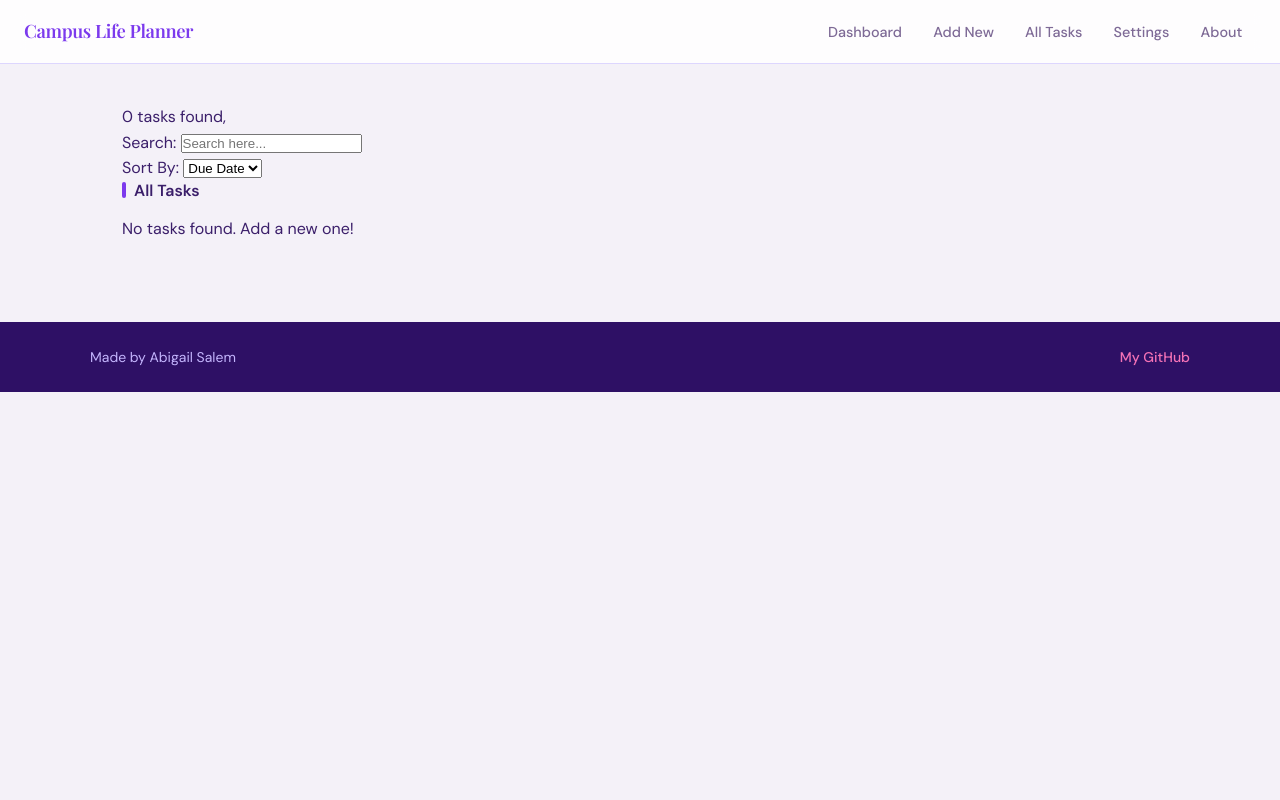
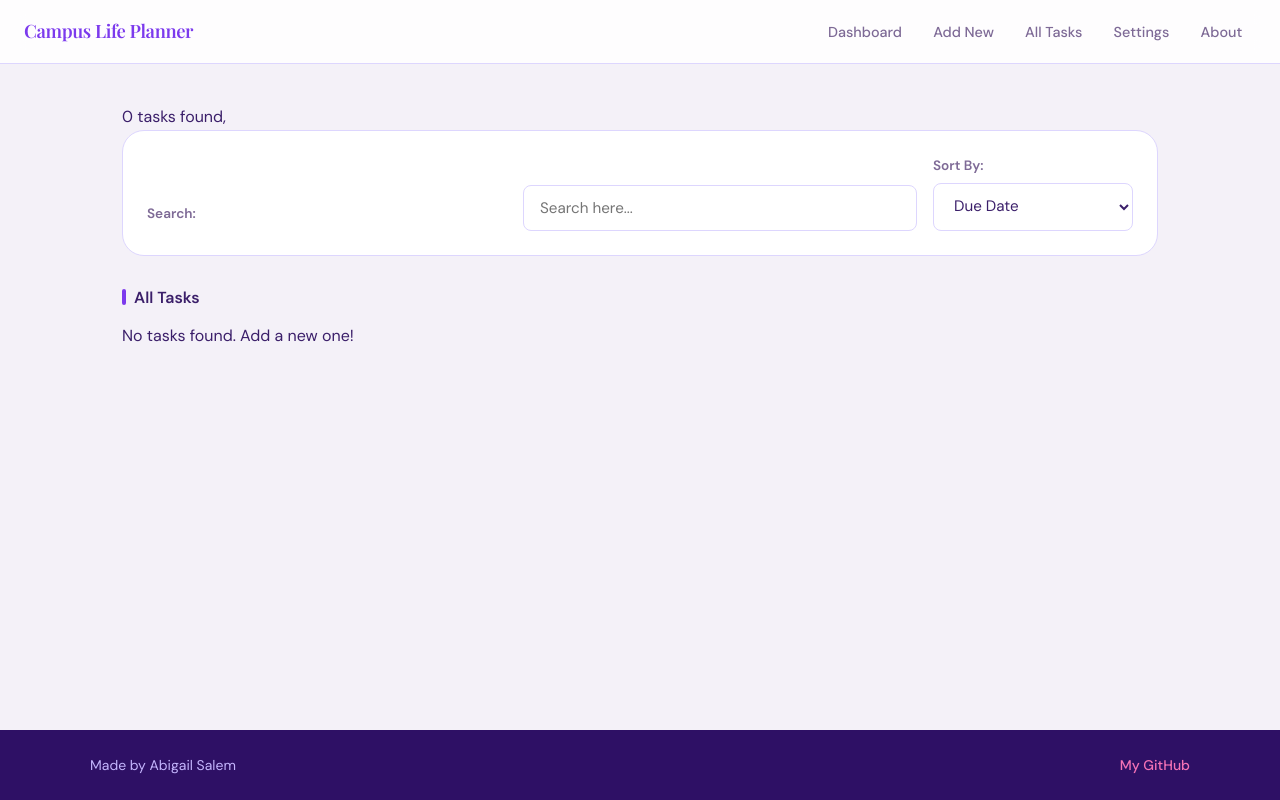
Before and after one commit to Abigail-Salem-Tendo/campus_life_planner_summative, a Flask app: template frontend/templates/tasks.html in a window 1280 px wide. Run offline with Flask 3, Linux system fonts and the light colour scheme; the template is opened without the code that fills it, so the values that code supplies are empty.

Commit message:
update the css

```diff
--- /dev/null
+++ b/frontend/static/css/tasks.css
@@ -0,0 +1,72 @@
+/* ── Tasks Page ── */
+.controls {
+  display: flex;
+  flex-direction: column;
+  gap: 1rem;
+  margin-bottom: 2rem;
+  padding: 1.5rem;
+  background: var(--clr-surface);
+  border: 1px solid var(--clr-border);
+  border-radius: var(--radius-lg);
+}
+
+.controls label {
+  font-size: 0.85rem;
+  font-weight: 600;
+  color: var(--clr-muted);
+  margin-bottom: 0.4rem;
+}
+
+.searchTasks {
+  padding: 0.75rem 1rem;
+  border: 1.5px solid var(--clr-border);
+  border-radius: var(--radius-sm);
+  font-size: 0.95rem;
+  font-family: var(--font-body);
+  color: var(--clr-text);
+  background: var(--clr-surface);
+  transition: border-color var(--transition);
+  outline: none;
+}
+
+.searchTasks:focus {
+  border-color: var(--clr-purple);
+}
+
+.sort {
+  display: flex;
+  flex-direction: column;
+}
+
+.sort select {
+  padding: 0.75rem 1rem;
+  border: 1.5px solid var(--clr-border);
+  border-radius: var(--radius-sm);
+  font-size: 0.95rem;
+  font-family: var(--font-body);
+  color: var(--clr-text);
+  background: var(--clr-surface);
+  transition: border-color var(--transition);
+  outline: none;
+  cursor: pointer;
+}
+
+.sort select:focus {
+  border-color: var(--clr-purple);
+}
+
+@media (min-width: 768px) {
+  .controls {
+    flex-direction: row;
+    align-items: flex-end;
+    justify-content: space-between;
+  }
+
+  .controls>* {
+    flex: 1;
+  }
+
+  .sort {
+    max-width: 200px;
+  }
+}
--- a/frontend/templates/about.html
+++ b/frontend/templates/about.html
@@ -9,6 +9,7 @@
 </head>
 
 <body>
+    <div class="container">
         <header>
             <nav>
                 <div class="navBar">
@@ -51,6 +52,8 @@
                 <a href="https://github.com/">My GitHub</a>
             </section>
         </footer>
+    </div>
+    <script type="module" src="../static/js/main.js"></script>
 </body>
 
 </html>
--- a/frontend/templates/addForm.html
+++ b/frontend/templates/addForm.html
@@ -6,6 +6,7 @@
     <meta name="viewport" content="width=device-width, initial-scale=1.0">
     <title>Campus Life Planner | Add New</title>
     <link rel="stylesheet" href="../static/css/main1.css">
+    <link rel="stylesheet" href="../static/css/forms.css">
 </head>
 
 <body>
--- a/frontend/templates/settings.html
+++ b/frontend/templates/settings.html
@@ -5,10 +5,12 @@
     <meta charset="UTF-8">
     <meta name="viewport" content="width=device-width, initial-scale=1.0">
     <link rel="stylesheet" href="../static/css/main1.css">
+    <link rel="stylesheet" href="../static/css/settings.css">
     <title>Campus Life Planner | Settings</title>
 </head>
 
 <body>
+    <div class="container">
         <header>
             <nav>
                 <div class="navBar">
@@ -56,6 +58,7 @@
                 <a href="https://github.com/">My GitHub</a>
             </section>
         </footer>
+    </div>
     <script type="module" src="../static/js/main.js"></script>
     <script type="module" src="../static/js/settings.js"></script>
 </body>
--- a/frontend/templates/tasks.html
+++ b/frontend/templates/tasks.html
@@ -6,9 +6,11 @@
     <meta name="viewport" content="width=device-width, initial-scale=1.0">
     <title>Campus Life Planner | Tasks</title>
     <link rel="stylesheet" href="../static/css/main1.css">
+    <link rel="stylesheet" href="../static/css/tasks.css">
 </head>
 
 <body>
+    <div class="container">
         <header>
             <nav>
                 <div class="navBar">
@@ -54,6 +56,7 @@
                 <a href="https://github.com/">My GitHub</a>
             </section>
         </footer>
+    </div>
     <script type="module" src="../static/js/main.js"></script>
     <script type="module" src="../static/js/storage.js"></script>
     <script type="module" src="../static/js/taskList.js"></script>
```
Also changed, not shown: frontend/static/css/forms.css (added, +46 -0 lines), frontend/static/css/settings.css (added, +43 -0 lines). Lines whose indentation alone changed are shown as unchanged.
